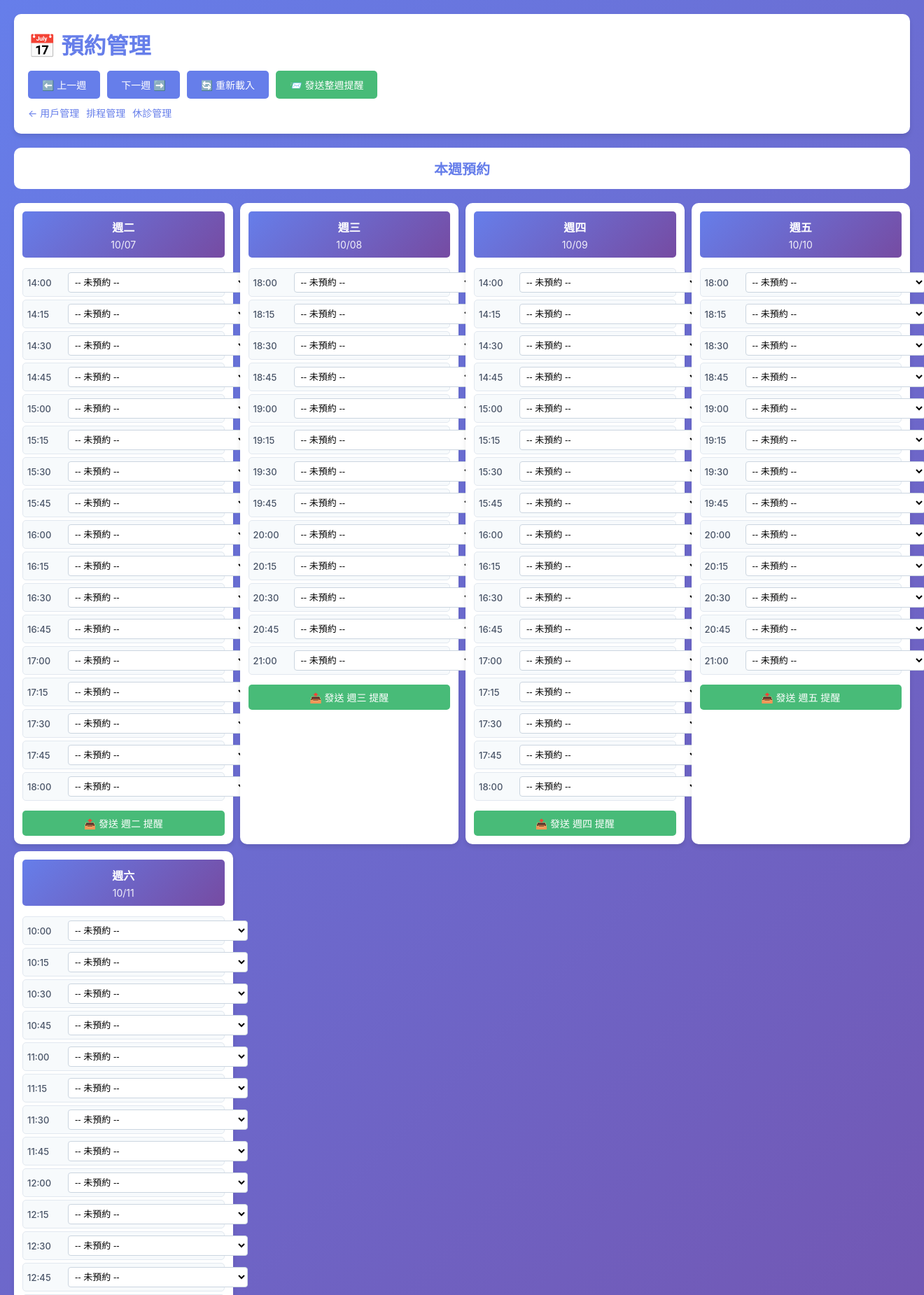
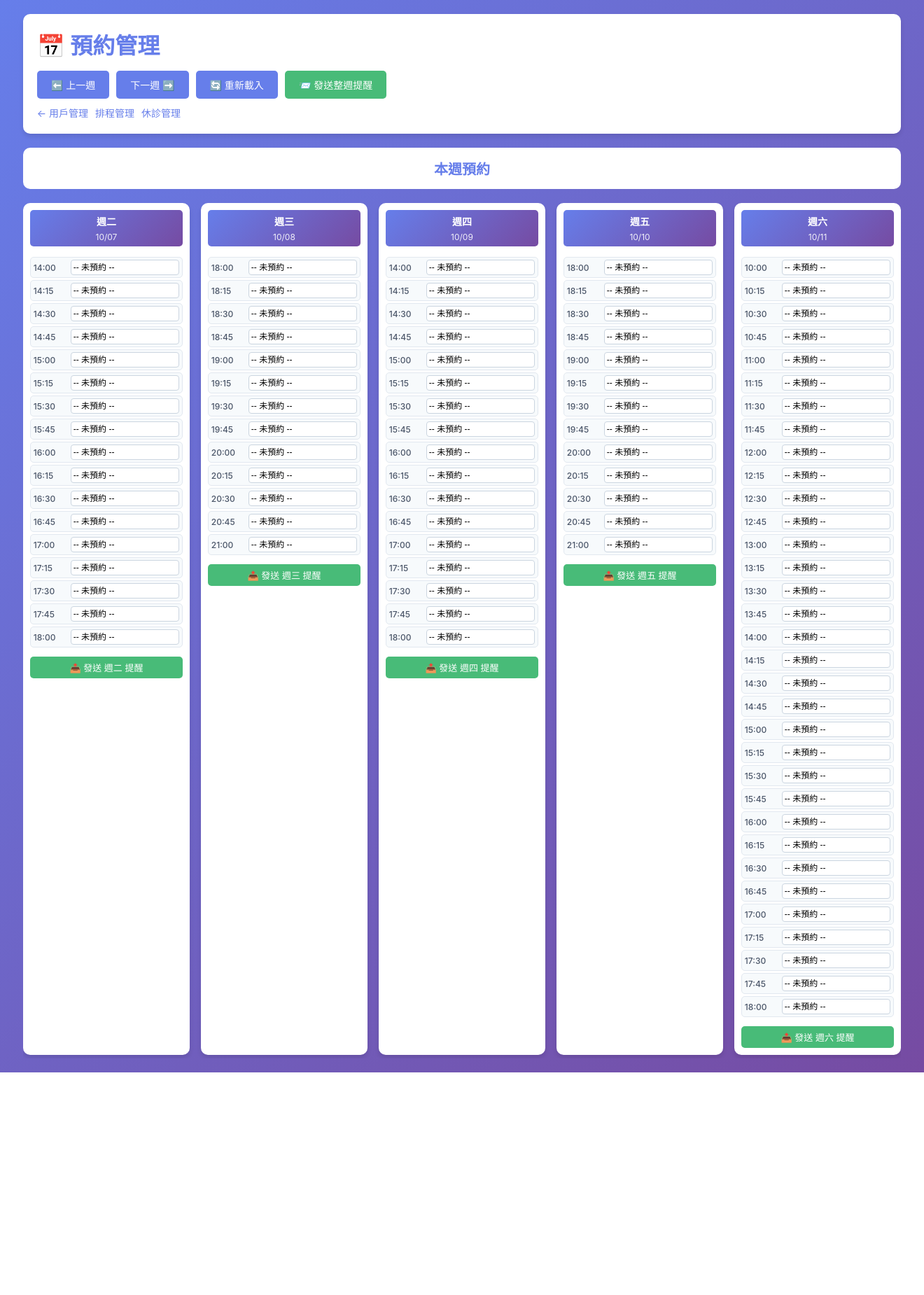
Before and after one commit to azq1231/line-echo-bot, a Flask app: page /appointments in a window 1320 px wide. Shown: the top 1850 px of the page at 70% size. After the commit the page ends 1532 px from the top, so only its background shows below. Run offline with Flask 3, Linux system fonts and the light colour scheme; data comes from the database, SQL or seed files in the repository; data that the repository does not hold is empty.

Commit message:
feat: 新增後端注音功能並改善UI排版
- Implements backend-driven Zhuyin generation and storage for users.

```diff
--- a/main.py
+++ b/main.py
@@ -167,6 +167,10 @@ def appointments_page():
 @app.route("/closed_days")
 def closed_days_page():
     return render_template("closed_days.html")
+
+@app.route("/test")
+def test_page():
+    return render_template("test.html")
 
 # ============ 用户管理 API ============
 
--- a/templates/appointments.html
+++ b/templates/appointments.html
@@ -19,7 +19,8 @@
         }
 
         .container {
-            max-width: 1400px;
+            width: 98%;
+            max-width: 1600px; /* Add a larger max-width for very wide screens */
             margin: 0 auto;
         }
 
@@ -70,16 +71,25 @@
         }
 
         .schedule-grid {
-            display: grid;
-            grid-template-columns: repeat(auto-fit, minmax(260px, 1fr));
-            gap: 10px;
+    display: flex;
+    flex-wrap: nowrap; /* 保持在同一行 */
+    gap: 8px;
+    justify-content: space-between;
+    overflow-x: auto; /* 若螢幕不夠寬可左右滑動 */
+    padding-bottom: 5px;
 }
 
+/* 讓五天剛好能在 1080p 中顯示 */
 .day-card {
+    flex: 1 1 calc(20% - 8px);
+    max-width: calc(20% - 8px);
+    min-width: 180px;
     background: white;
     border-radius: 10px;
-            padding: 12px;
+    padding: 10px;
     box-shadow: 0 4px 6px rgba(0,0,0,0.1);
+    display: flex;
+    flex-direction: column;
 }
 
         .day-header {
@@ -193,11 +203,7 @@
             text-decoration: underline;
         }
 
-        @media (max-width: 1200px) {
-            .schedule-grid {
-                grid-template-columns: repeat(3, 1fr);
-            }
-        }
+
 
         @media (max-width: 768px) {
             .schedule-grid {
@@ -211,6 +217,91 @@
             .btn {
                 width: 100%;
             }
+        }
+
+        .schedule-grid {
+    display: flex;
+    flex-wrap: nowrap; /* Keep all days on one line */
+    gap: 8px; /* Slightly smaller gap for fitting 5 cards */
+    justify-content: space-between; /* Spread them evenly */
+}
+
+.day-card {
+    flex: 1 1 19%; /* Each card roughly 20% width */
+    max-width: 19%; /* Prevent growing too wide */
+    min-width: 180px; /* Prevent collapse on small screens */
+    background: white;
+    border-radius: 10px;
+    padding: 10px;
+    box-shadow: 0 4px 6px rgba(0,0,0,0.1);
+    display: flex;
+    flex-direction: column;
+}
+
+/* Reduce internal padding & font size to save space */
+.day-header {
+    padding: 6px;
+    font-size: 14px;
+}
+.day-header h3 {
+    font-size: 14px;
+}
+.day-header p {
+    font-size: 12px;
+}
+.time-slot {
+    padding: 3px 4px;
+    margin-bottom: 3px;
+}
+.time-label {
+    font-size: 12px;
+    min-width: 45px;
+}
+.user-select {
+    font-size: 12px;
+    padding: 3px;
+}
+.send-day-btn {
+    padding: 6px;
+    font-size: 13px;
+}
+
+/* 限制輸入框與選單不超出 day-card */
+.day-card input,
+.day-card select,
+.day-card textarea {
+  width: 100%;
+  max-width: 100%;
+  box-sizing: border-box; /* 確保 padding 不超出寬度 */
+}
+
+/* 限制 select 不被長內容撐開 */
+.user-select {
+  width: 100%;
+  max-width: 100%;
+  box-sizing: border-box;
+  text-overflow: ellipsis;
+  white-space: nowrap;
+  overflow: hidden;
+  display: block;
+  appearance: none;
+  -webkit-appearance: none;
+  -moz-appearance: none;
+}
+
+/* 讓下拉選單展開時不破版（選項可換行） */
+.user-select option {
+  white-space: normal;
+}
+
+/* 讓 select 內文字超出顯示省略號 */
+.user-select::-ms-expand {
+  display: none; /* 隱藏 IE 下拉箭頭（避免撐開） */
+}
+
+/* 若想加 tooltip（滑鼠移上可看完整文字） */
+.user-select[title] {
+  cursor: help;
 }
     </style>
 </head>
```
Lines whose indentation alone changed are shown as unchanged.
